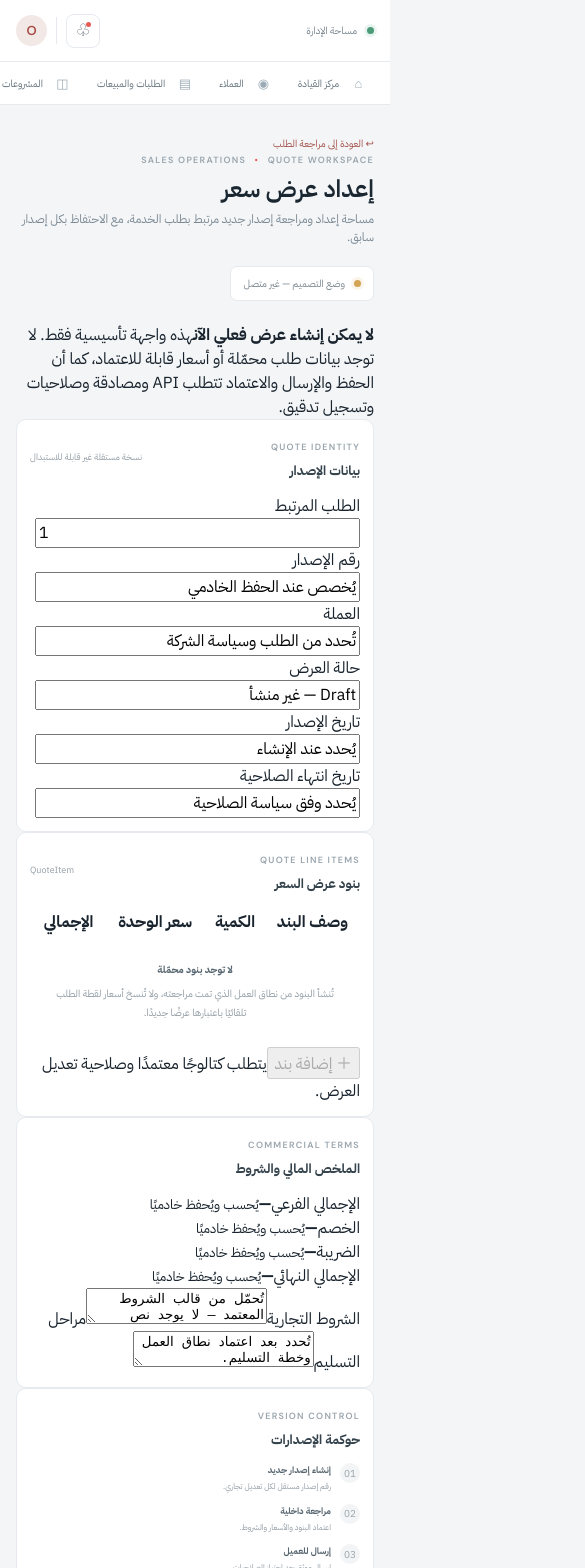
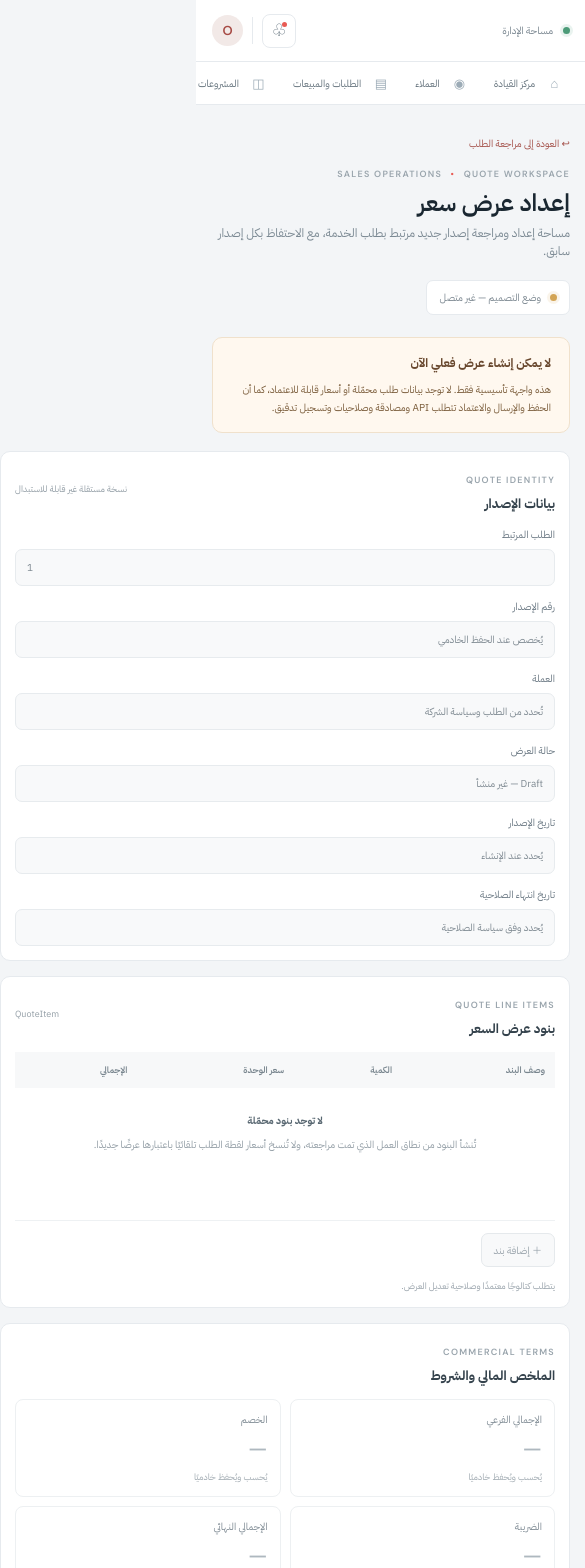
Before and after one commit to atshpana/atsh-ai-v2, a Next.js app in the folder apps/admin/: page /requests/1/quotes/new in a window 390 px wide. Shown: the top 1568 px of the page, 585 px wide, since content can reach past the window. Built offline with nearby package versions, Linux system fonts and the light colour scheme.

Commit message:
style(admin): add responsive quote editor workspace

```diff
--- a/apps/admin/src/app/style.css
+++ b/apps/admin/src/app/style.css
@@ -277,3 +277,34 @@ button,input{font:inherit}
 .request-detail-warning{padding:12px 14px;border:1px solid #f0e5d5;border-radius:8px;background:#fffaf3;color:#8f7659;font-size:9px;line-height:1.8}
 @media(max-width:900px){.request-detail-grid{grid-template-columns:1fr}}
 @media(max-width:560px){.request-detail-fields{grid-template-columns:1fr}.request-detail-card{padding:13px}}
+
+
+/* Quote editor workspace */
+.quote-editor-page{direction:rtl}
+.quote-editor-heading{margin-top:14px}
+.quote-editor-alert{display:flex;flex-direction:column;gap:6px;padding:15px 18px;margin:0 0 18px;background:#fff8ef;border:1px solid #f0e1cc;border-radius:10px;color:#795b39;font-size:11px;line-height:1.8}
+.quote-editor-alert b{font-size:12px;color:#68472d}
+.quote-editor-layout{display:grid;grid-template-columns:minmax(0,1.55fr) minmax(280px,.75fr);gap:15px;align-items:start}
+.quote-editor-main,.quote-editor-side{display:grid;gap:15px;min-width:0}
+.quote-section{padding:19px}
+.quote-field-grid{display:grid;grid-template-columns:repeat(2,minmax(0,1fr));gap:13px}
+.quote-field-grid label{display:grid;gap:7px;color:#697782;font-size:10px}
+.quote-field-grid input,.quote-field-grid textarea{width:100%;min-width:0;border:1px solid #e7ebee;border-radius:7px;background:#f8f9fa;color:#7e8991;padding:10px 11px;font:10px "IBM Plex Sans Arabic",Arial,sans-serif;outline:0}
+.quote-field-grid input[dir=ltr]{text-align:left}
+.quote-field-grid textarea{min-height:90px;resize:vertical;line-height:1.8}
+.quote-items-table-wrap{width:100%;overflow-x:auto}
+.quote-items-table{width:100%;border-collapse:collapse;min-width:540px}
+.quote-items-table th{padding:11px 10px;background:#f7f8f9;color:#78858e;font-size:9px;text-align:right;font-weight:600}
+.quote-items-table td{border-bottom:1px solid #eef1f3}
+.quote-items-table .request-detail-empty{min-height:130px}
+.quote-disabled-row{display:flex;align-items:center;gap:12px;margin-top:12px}
+.quote-disabled-row button{border:1px solid #e5e9ec;border-radius:7px;background:#f8f9fa;color:#9aa4ac;padding:8px 12px;font-size:10px}
+.quote-disabled-row span{font-size:9px;color:#9aa4ac}
+.quote-summary-grid{display:grid;grid-template-columns:repeat(2,minmax(0,1fr));gap:9px;margin-bottom:17px}
+.quote-summary-cell{display:grid;gap:7px;padding:12px;border:1px solid #edf0f2;border-radius:8px}
+.quote-summary-cell span{font-size:10px;color:#7e8a93}
+.quote-summary-cell b{font:500 22px "DM Sans",sans-serif;color:#aeb8bf}
+.quote-summary-cell small{font-size:9px;color:#a0aab1}
+.quote-terms{margin-top:5px}
+@media(max-width:1050px){.quote-editor-layout{grid-template-columns:minmax(0,1fr)}.quote-editor-side{grid-template-columns:repeat(2,minmax(0,1fr))}}
+@media(max-width:650px){.quote-field-grid,.quote-editor-side{grid-template-columns:minmax(0,1fr)}.quote-editor-alert{font-size:10px}.quote-section{padding:14px}.quote-disabled-row{align-items:flex-start;flex-direction:column}}
```
